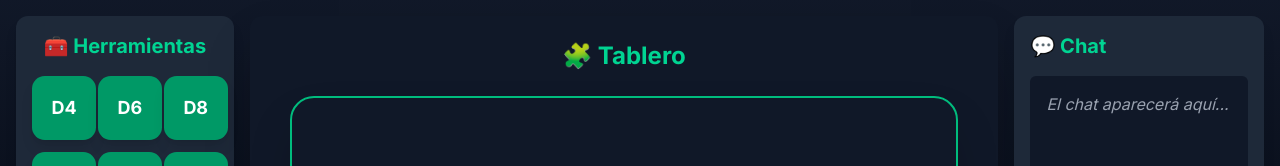
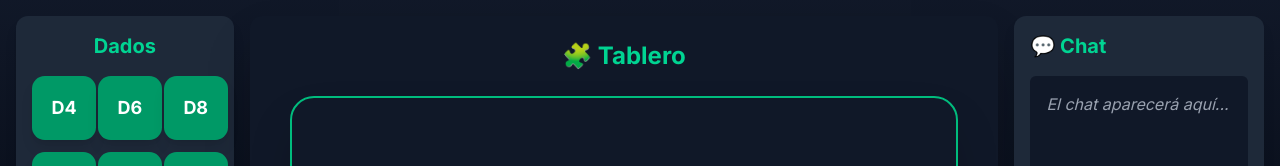
Before and after one commit to cristiandlv/Rolnow, a Next.js app: page /table in a window 1280 px wide. Shown: the top 166 px of the page. Built offline with nearby package versions, Linux system fonts and the light colour scheme.

Commit message:
First push

```diff
--- a/src/app/table/page.tsx
+++ b/src/app/table/page.tsx
@@ -17,7 +17,7 @@ export default function TablePage() {
       <div className="flex flex-col lg:flex-row gap-4 h-full">
         {/* 🧰 Caja de Herramientas */}
         <aside className="lg:w-1/5 bg-gray-800 rounded-xl p-4 flex flex-col items-center shadow-lg">
-          <h2 className="text-xl font-bold text-emerald-400 mb-4">🧰 Herramientas</h2>
+          <h2 className="text-xl font-bold text-emerald-400 mb-4"> Dados </h2>
           <DicePanel onRoll={setRolledDice} />
           {/* Futuras herramientas aquí */}
         </aside>
```
